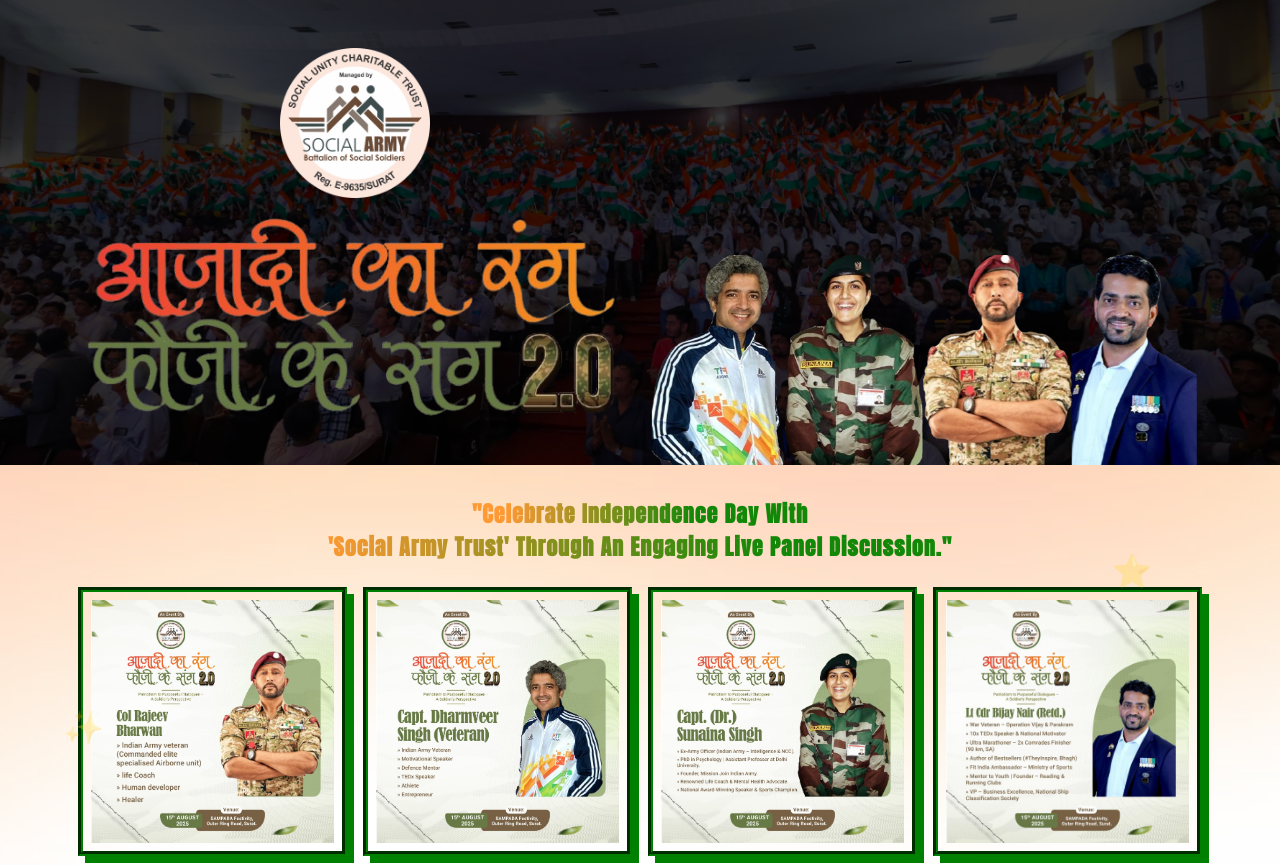
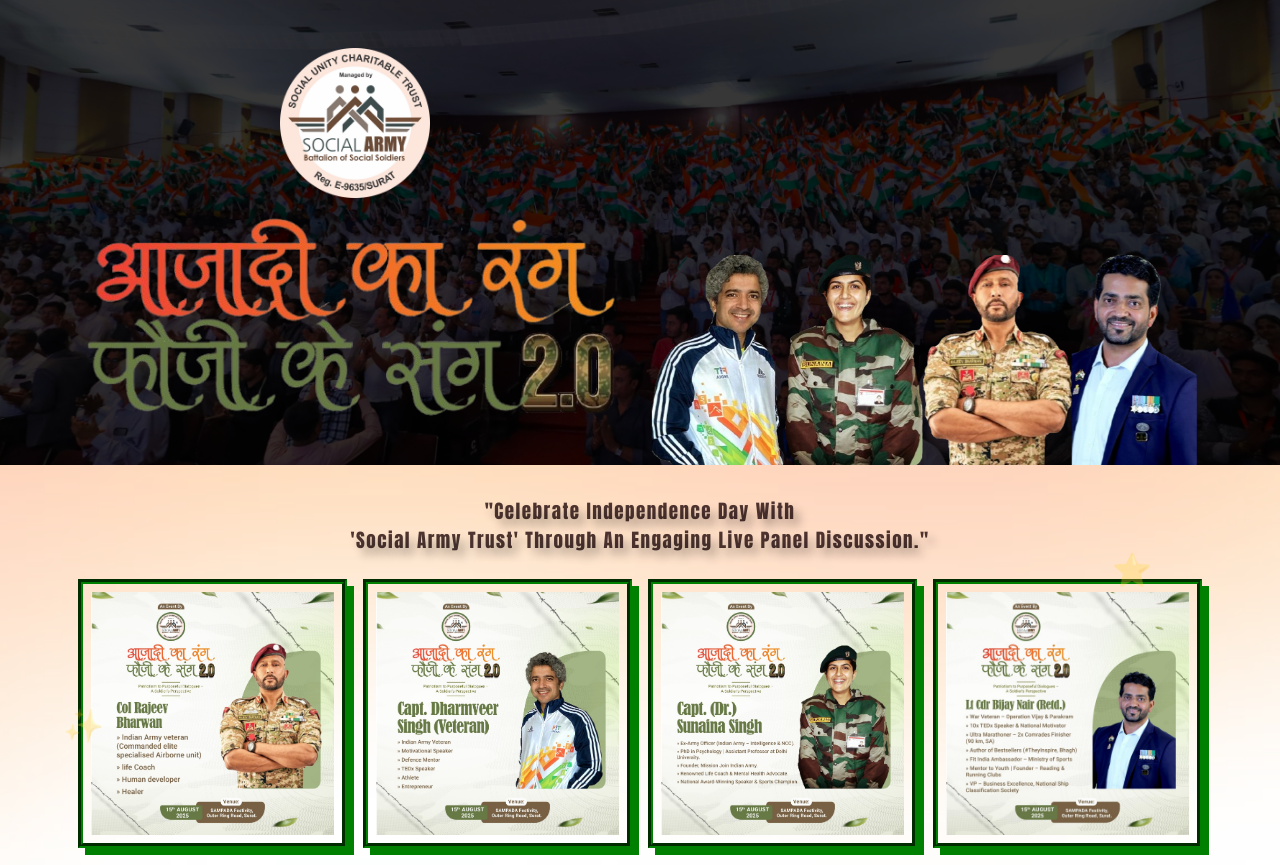
Before and after one commit to Mital-123/Independance-Event, a React (Create React App) app: page / in a window 1280 px wide. Shown: the top 865 px of the page. Built offline with nearby package versions, Linux system fonts and the light colour scheme.

Commit message:
content change in our supporters

```diff
--- a/src/Component/Host.jsx
+++ b/src/Component/Host.jsx
@@ -51,10 +51,10 @@
 
         <div className=" header-section">
           <div className="text-center mx-auto" style={{ maxWidth: "800px" }}>
-            <span className="gradient-text">
+            <span className="gradient-text_host">
               "Celebrate Independence Day with
             </span>
-            <div className="gradient-text">
+            <div className="gradient-text_host">
               'Social Army Trust' through an engaging live panel discussion."
             </div>
           </div>
@@ -187,7 +187,7 @@
               Suro Mein Bharat – The Live In Concert
             </div> */}
             <div className="text-center mx-auto" style={{ maxWidth: "800px" }}>
-              <span className="gradient-text" style={{marginLeft:"-100px"}}>"Suro Mein Bharat –
+              <span className="gradient-text" style={{ marginLeft: "-100px" }}>"Suro Mein Bharat –
                 <div className="gradient-text ms-5 ps-5">The Live In Concert"</div>
               </span>
             </div>
--- a/src/Component/Hostsec.css
+++ b/src/Component/Hostsec.css
@@ -125,8 +125,7 @@
 .gradient-text {
   font-size: 22px;
   font-weight: bold !important;
-  letter-spacing: 1px;
-  text-decoration: underline;
+  letter-spacing: 1.5px;
   text-transform: capitalize;
   background: linear-gradient(to right, #ff9933 10%, #138808 66%);
   /* background-color: hsla(0, 41%, 12%, 0.829); */
@@ -134,6 +133,20 @@
   -webkit-background-clip: text;
   -webkit-text-fill-color: transparent;
   background-clip: text;
+  color: transparent;
+}
+.gradient-text_host {
+  font-size: 19px;
+  font-weight: 550 !important;
+  letter-spacing: 1.5px;
+  text-transform: capitalize;
+  /* background: linear-gradient(to right, #ff9933 10%, #138808 66%); */
+  background-color: hsla(0, 41%, 12%, 0.829);
+  font-family: "Anton", sans-serif;
+  -webkit-background-clip: text;
+  -webkit-text-fill-color: transparent;
+  background-clip: text;
+  text-shadow: 6px 7px 10px rgba(0, 0, 0, 0.311);
   color: transparent;
 }
 .gradient-text_about {
--- a/src/Component/Sponser.jsx
+++ b/src/Component/Sponser.jsx
@@ -32,7 +32,7 @@
                 Our Supporters
               </h2>
               <p className="pera pt-3">
-                "Join forces with us to make this event a success and enhance your company's social responsibility efforts and marketing strategy with Social Army."              </p>
+                "Thank you to our incredible supporters and partners for supporting 'Azadi Ka Rang, Fauji Sang 2.0' by Social Army. Your support drives this patriotic initiative forward while reflecting your commitment to social responsibility."</p>
             </div>
           </div>
         </div>
```
